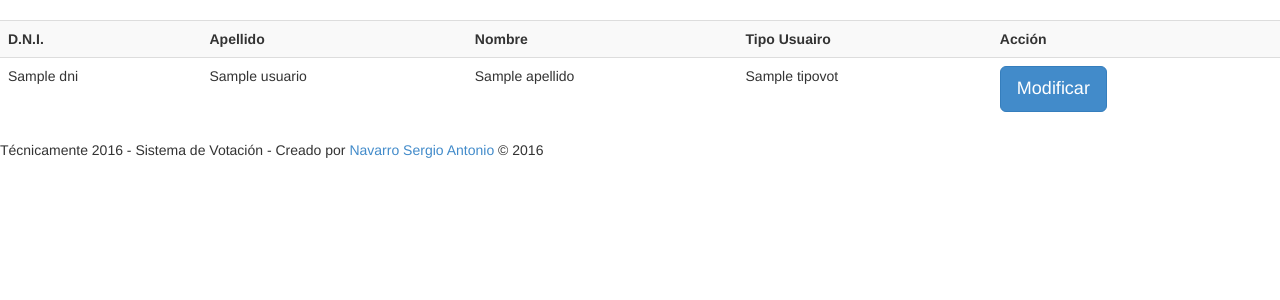
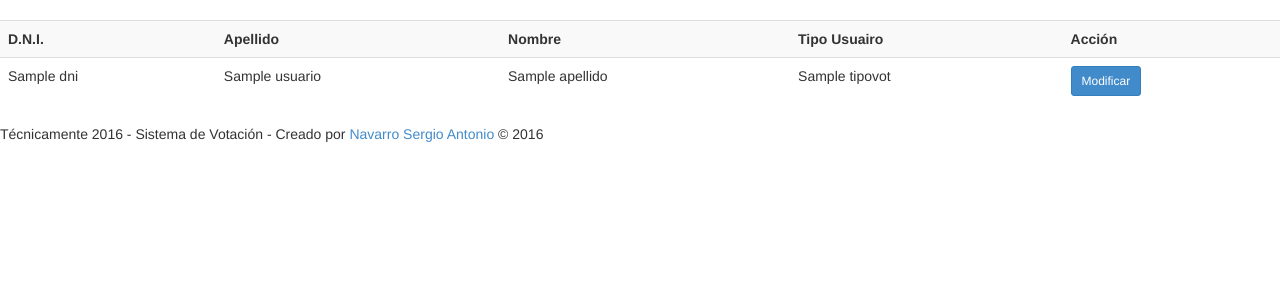
Before and after one commit to sirdio/asignaciones, a Symfony app: template src/AppBundle/Resources/views/Default/listarusuarios.html.twig in a window 1280 px wide. Shown: the part 52-352 px from the top of the page. Run offline with Twig, Linux system fonts and the light colour scheme; the template is opened without the code that fills it: most values are stand-ins (such as "Sample title", 1, 10 or a date in 2020); some libraries are stand-ins or nearby versions.

Commit message:
modificar usuarioss4

```diff
--- a/src/AppBundle/Resources/views/Default/listarusuarios.html.twig
+++ b/src/AppBundle/Resources/views/Default/listarusuarios.html.twig
@@ -28,7 +28,7 @@
                 <td>{{uss.nombre}}</td>
                 <td>{{uss.apellido}}</td>
                 <td>{{uss.tipovot}}</td>
-                <td><a href="{{path('MostrarUsuario',{ 'dni': uss.dni})}}" class="btn btn-primary btn-lg enabled" role="button">Modificar</a></td>
+                <td><a href="{{path('MostrarUsuario',{ 'dni': uss.dni})}}" class="btn btn-primary btn-sm enabled" role="button">Modificar</a></td>
               </tr>
           {% elseif uss.tipovot == "Encargado" %}
               <tr>
@@ -36,7 +36,7 @@
                 <td>{{uss.nombre}}</td>
                 <td>{{uss.apellido}}</td>
                 <td>{{uss.tipovot}}</td>
-                <td><a href="{{path('MostrarUsuario',{ 'dni': uss.dni})}}" class="btn btn-primary btn-lg enabled" role="button">Modificar</a></td>
+                <td><a href="{{path('MostrarUsuario',{ 'dni': uss.dni})}}" class="btn btn-primary btn-sm enabled" role="button">Modificar</a></td>
               </tr>
           {% elseif uss.tipovot == "Estudiante" %}
               <tr>
@@ -44,7 +44,7 @@
                 <td>{{uss.nombre}}</td>
                 <td>{{uss.apellido}}</td>
                 <td>{{uss.tipovot}}</td>
-                <td><a href="{{path('MostrarUsuario',{ 'dni': uss.dni})}}" class="btn btn-primary btn-lg enabled" role="button">Modificar</a></td>
+                <td><a href="{{path('MostrarUsuario',{ 'dni': uss.dni})}}" class="btn btn-primary btn-sm enabled" role="button">Modificar</a></td>
               </tr>
           {% elseif uss.tipovot == "Docente" %}
               <tr>
@@ -52,7 +52,7 @@
                 <td>{{uss.nombre}}</td>
                 <td>{{uss.apellido}}</td>
                 <td>{{uss.tipovot}}</td>
-                <td><a href="{{path('MostrarUsuario',{ 'dni': uss.dni})}}" class="btn btn-primary btn-lg enabled" role="button">Modificar</a></td>
+                <td><a href="{{path('MostrarUsuario',{ 'dni': uss.dni})}}" class="btn btn-primary btn-sm enabled" role="button">Modificar</a></td>
               </tr>
           {% else%}
               <tr>
@@ -60,7 +60,7 @@
                 <td>{{uss.nombre}}</td>
                 <td>{{uss.apellido}}</td>
                 <td>{{uss.tipovot}}</td>
-                <td><a href="{{path('MostrarUsuario',{ 'dni': uss.dni})}}" class="btn btn-primary btn-lg enabled" role="button">Modificar</a></td>
+                <td><a href="{{path('MostrarUsuario',{ 'dni': uss.dni})}}" class="btn btn-primary btn-sm enabled" role="button">Modificar</a></td>
               </tr>
           {% endif%}
       {% endfor %}
```
